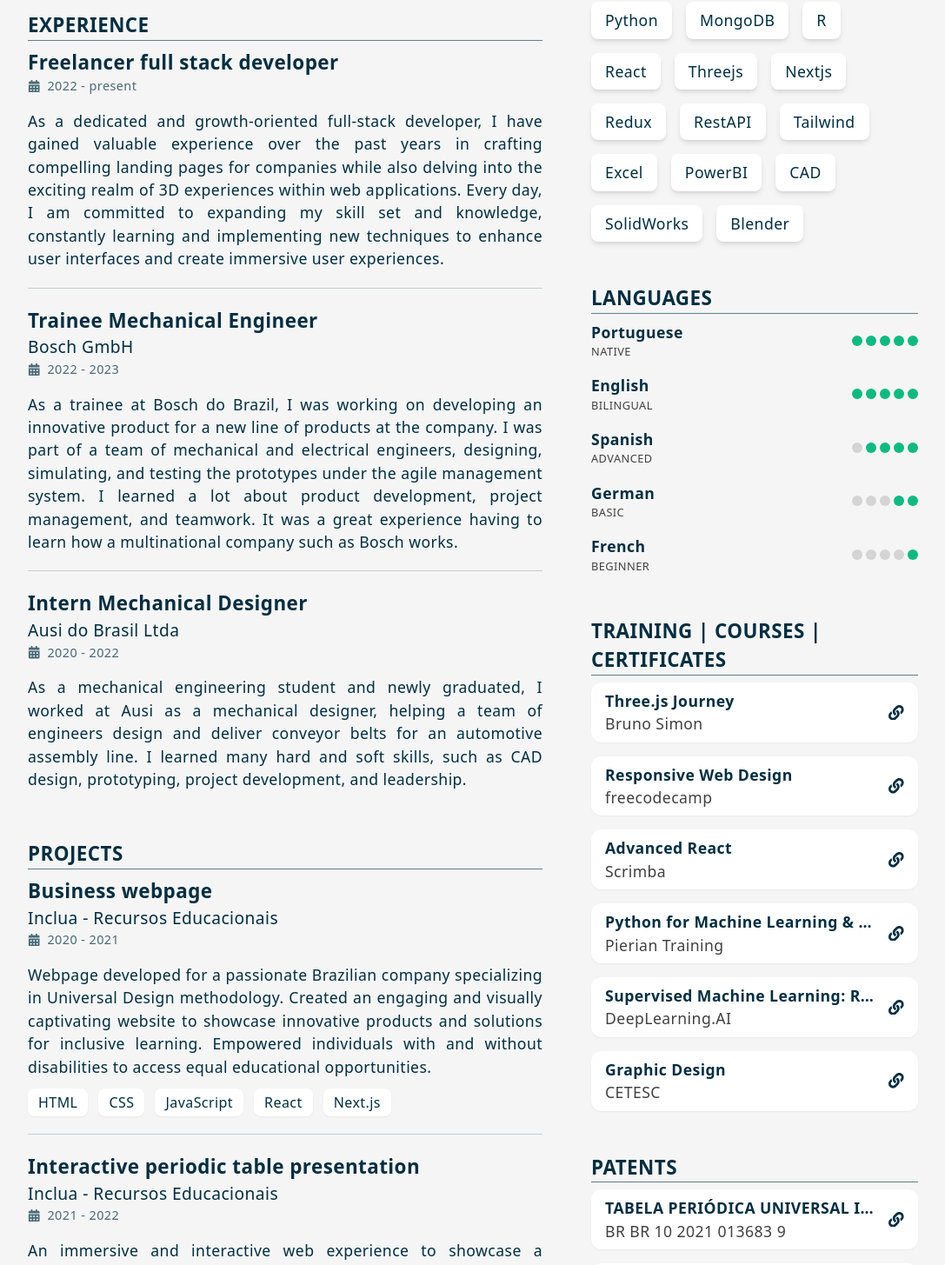
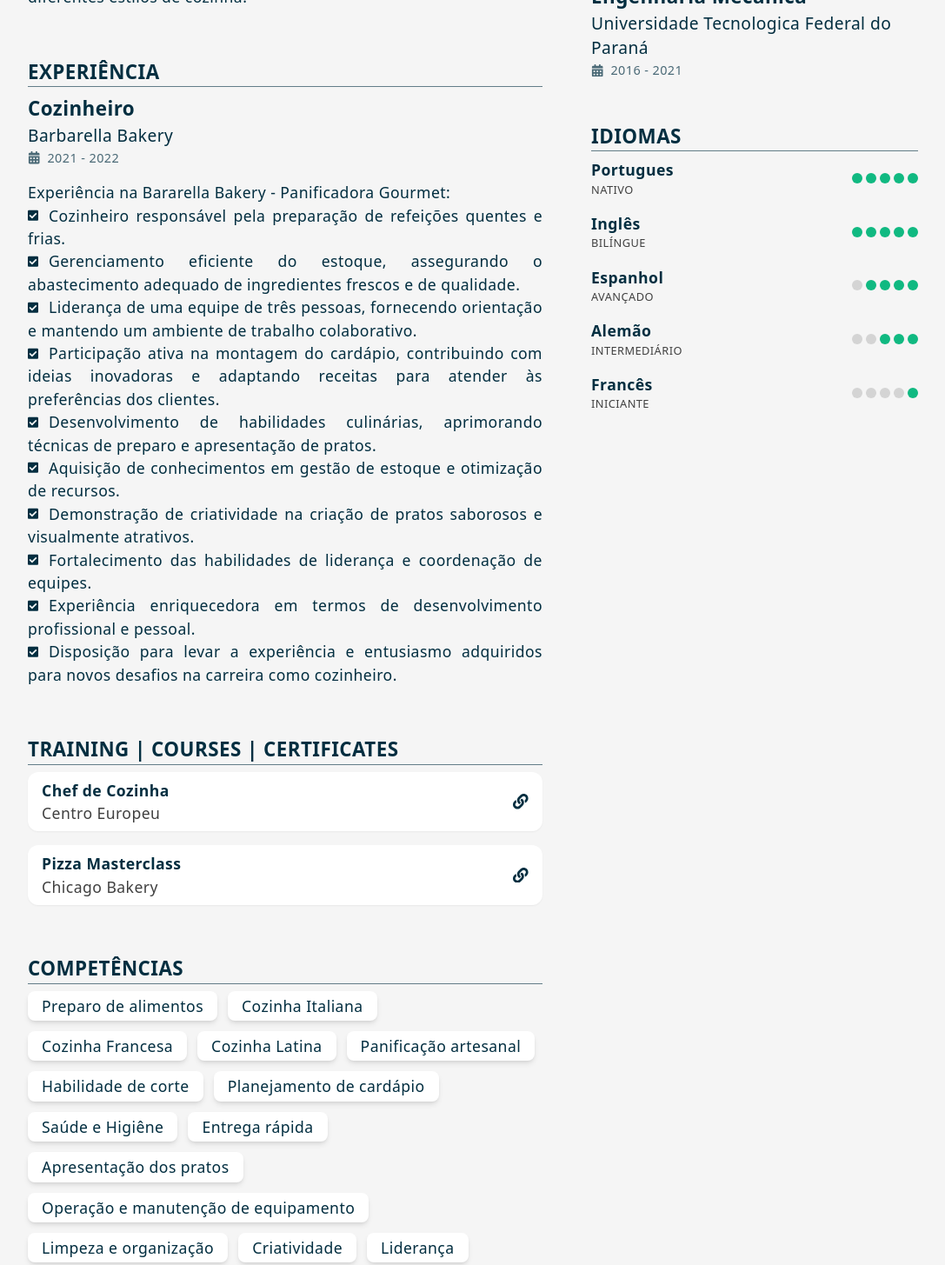
Before and after one commit to Braandt/resume, a React (Vite) app: page / in a window 1280 px wide. Shown: the part 840-2295 px from the top of the page at 87% size, without its empty margins (96-1183 px from the left). Built offline with nearby package versions, Linux system fonts and the light colour scheme.

Commit message:
cook appications

```diff
--- a/src/components/Body.jsx
+++ b/src/components/Body.jsx
@@ -21,8 +21,9 @@ export default function Body() {
 
                 <Experience />
 
-                <Projects />
+                <Courses />
 
+                <Techs />
             </div>
 
             {/* Right */}
@@ -30,14 +31,7 @@ export default function Body() {
 
                 <Education />
 
-                <Techs />
-
                 <Languages />
-
-                <Courses />
-
-                <Patents />
-
             </div>
         </div>
     )
--- a/src/components/Courses.jsx
+++ b/src/components/Courses.jsx
@@ -8,34 +8,12 @@ export default function Courses() {
         >
             <div className="flex flex-col gap-4">
                 <LinkElement
-                    title='Three.js Journey'
-                    subtitle='Bruno Simon'
-                    href='https://threejs-journey.com/certificate/view/15241'
+                    title='Chef de Cozinha'
+                    subtitle='Centro Europeu'
                 />
                 <LinkElement
-                    title='Responsive Web Design'
-                    subtitle='freecodecamp'
-                    href='https://www.freecodecamp.org/certification/fcc3eea5cef-6e3d-407e-a994-692e3852ce1b/responsive-web-design'
-                />
-                <LinkElement
-                    title='Advanced React'
-                    subtitle='Scrimba'
-                    href='https://scrimba.com/learn/react'
-                />
-                <LinkElement
-                    title='Python for Machine Learning & Data Science'
-                    subtitle='Pierian Training'
-                    href='https://www.udemy.com/course/python-for-machine-learning-data-science-masterclass/?kw=python+for+machine+learning&src=sac'
-                />
-                <LinkElement
-                    title='Supervised Machine Learning: Regression and Classification'
-                    subtitle='DeepLearning.AI'
-                    href='https://www.coursera.org/learn/machine-learning?page=1'
-                />
-                <LinkElement
-                    title='Graphic Design'
-                    subtitle='CETESC'
-                    href='https://leobrandtresume.vercel.app/CETESC.pdf'
+                    title='Pizza Masterclass'
+                    subtitle='Chicago Bakery'
                 />
             </div>
         </Block>
--- a/src/components/Education.jsx
+++ b/src/components/Education.jsx
@@ -8,16 +8,24 @@ export default function Education() {
             title='Education'
         >
             <EducationBlock
-                title='Specialization in Data Science'
-                company='Federal University of Technology - Paraná'
+                title='Chef de Cuisine'
+                company='Centro Europeu'
+                date={{ start: '2021', end: '2022' }}
+            />
+
+            <Separator />
+
+            <EducationBlock
+                title='Especialização em Ciência dos Dados'
+                company='Universidade Tecnologica Federal do Paraná'
                 date={{ start: '2022', end: 'present' }}
             />
 
             <Separator />
 
             <EducationBlock
-                title='Mechanical Engineer'
-                company='Federal University of Technology - Paraná'
+                title='Engenharia Mecânica'
+                company='Universidade Tecnologica Federal do Paraná'
                 date={{ start: '2016', end: '2021' }}
             />
         </Block>
--- a/src/components/Experience.jsx
+++ b/src/components/Experience.jsx
@@ -1,4 +1,4 @@
-import { FaCalendarAlt } from "react-icons/fa"
+import { FaCheckSquare } from "react-icons/fa"
 import MyDate from "./MyDate"
 import Block from "./Block"
 
@@ -6,34 +6,58 @@ import Block from "./Block"
 export default function Experience() {
     return (
         <Block
-            title='Experience'
+            title='Experiência'
         >
 
             <ExperienceBlock
-                title='Freelancer full stack developer'
-                date={{ start: '2022', end: 'present' }}
+                title='Cozinheiro'
+                date={{ start: '2021', end: '2022' }}
+                company='Barbarella Bakery'
             >
-                As a dedicated and growth-oriented full-stack developer, I have gained valuable experience over the past years in crafting compelling landing pages for companies while also delving into the exciting realm of 3D experiences within web applications. Every day, I am committed to expanding my skill set and knowledge, constantly learning and implementing new techniques to enhance user interfaces and create immersive user experiences.
-            </ExperienceBlock>
 
-            <Separator />
-
-            <ExperienceBlock
-                title='Trainee Mechanical Engineer'
-                company='Bosch GmbH'
-                date={{ start: '2022', end: '2023' }}
-            >
-                As a trainee at Bosch do Brazil, I was working on developing an innovative product for a new line of products at the company. I was part of a team of mechanical and electrical engineers, designing, simulating, and testing the prototypes under the agile management system. I learned a lot about product development, project management, and teamwork. It was a great experience having to learn how a multinational company such as Bosch works.
-            </ExperienceBlock>
-
-            <Separator />
-
-            <ExperienceBlock
-                title='Intern Mechanical Designer'
-                company='Ausi do Brasil Ltda'
-                date={{ start: '2020', end: '2022' }}
-            >
-                As a mechanical engineering student and newly graduated, I worked at Ausi as a mechanical designer, helping a team of engineers design and deliver conveyor belts for an automotive assembly line. I learned many hard and soft skills, such as CAD design, prototyping, project development, and leadership.
+                Experiência na Bararella Bakery - Panificadora Gourmet:
+                <ul className="">
+                    <li>
+                        <span><FaCheckSquare className="inline mr-3 w-3 mb-1" /></span>
+                        Cozinheiro responsável pela preparação de refeições quentes e frias.
+                    </li>
+                    <li>
+                        <span><FaCheckSquare className="inline mr-3 w-3 mb-1" /></span>
+                        Gerenciamento eficiente do estoque, assegurando o abastecimento adequado de ingredientes frescos e de qualidade.
+                    </li>
+                    <li>
+                        <span><FaCheckSquare className="inline mr-3 w-3 mb-1" /></span>
+                        Liderança de uma equipe de três pessoas, fornecendo orientação e mantendo um ambiente de trabalho colaborativo.
+                    </li>
+                    <li>
+                        <span><FaCheckSquare className="inline mr-3 w-3 mb-1" /></span>
+                        Participação ativa na montagem do cardápio, contribuindo com ideias inovadoras e adaptando receitas para atender às preferências dos clientes.
+                    </li>
+                    <li>
+                        <span><FaCheckSquare className="inline mr-3 w-3 mb-1" /></span>
+                        Desenvolvimento de habilidades culinárias, aprimorando técnicas de preparo e apresentação de pratos.
+                    </li>
+                    <li>
+                        <span><FaCheckSquare className="inline mr-3 w-3 mb-1" /></span>
+                        Aquisição de conhecimentos em gestão de estoque e otimização de recursos.
+                    </li>
+                    <li>
+                        <span><FaCheckSquare className="inline mr-3 w-3 mb-1" /></span>
+                        Demonstração de criatividade na criação de pratos saborosos e visualmente atrativos.
+                    </li>
+                    <li>
+                        <span><FaCheckSquare className="inline mr-3 w-3 mb-1" /></span>
+                        Fortalecimento das habilidades de liderança e coordenação de equipes.
+                    </li>
+                    <li>
+                        <span><FaCheckSquare className="inline mr-3 w-3 mb-1" /></span>
+                        Experiência enriquecedora em termos de desenvolvimento profissional e pessoal.
+                    </li>
+                    <li>
+                        <span><FaCheckSquare className="inline mr-3 w-3 mb-1" /></span>
+                        Disposição para levar a experiência e entusiasmo adquiridos para novos desafios na carreira como cozinheiro.
+                    </li>
+                </ul>
             </ExperienceBlock>
         </Block>
     )
--- a/src/components/Languages.jsx
+++ b/src/components/Languages.jsx
@@ -3,16 +3,16 @@ import Block from "./Block"
 export default function Languages() {
 
     const languages = [
-        { language: 'Portuguese', level: 'Native', score: 5 },
-        { language: 'English', level: 'Bilingual', score: 5 },
-        { language: 'Spanish', level: 'Advanced', score: 4 },
-        { language: 'German', level: 'Basic', score: 2 },
-        { language: 'French', level: 'Beginner', score: 1 },
+        { language: 'Portugues', level: 'Nativo', score: 5 },
+        { language: 'Inglês', level: 'Bilíngue', score: 5 },
+        { language: 'Espanhol', level: 'Avançado', score: 4 },
+        { language: 'Alemão', level: 'Intermediário', score: 3 },
+        { language: 'Francês', level: 'Iniciante', score: 1 },
     ]
 
     return (
         <Block
-            title='languages'
+            title='Idiomas'
         >
             <div className="flex flex-col gap-4">
                 {languages.map(language => (
--- a/src/components/PrintButton.jsx
+++ b/src/components/PrintButton.jsx
@@ -3,7 +3,7 @@ import { FaPrint } from "react-icons/fa";
 export default function PrintButton() {
     return (
         <a
-            href="/Resume - Leonardo Brandt.pdf"
+            href="/Cozinheiro - Leonardo Brandt.pdf"
             target="_blank"
             className="fixed top-6 right-6 group
             md:right-12"
--- a/src/components/Projects.jsx
+++ b/src/components/Projects.jsx
@@ -5,7 +5,7 @@ import MyDate from "./MyDate";
 export default function Projects() {
     return (
         <Block
-            title='Projects'
+            title='Pessoal'
         >
 
             <ProjectBlock
--- a/src/components/Techs.jsx
+++ b/src/components/Techs.jsx
@@ -2,31 +2,31 @@ import Block from "./Block"
 
 export default function Techs() {
 
-    const techs = ['Html',
-        'CSS',
-        'Javascript',
-        'C',
-        'Python',
-        'MongoDB',
-        'R',
-        'React',
-        'Threejs',
-        'Nextjs',
-        'Redux',
-        'RestAPI',
-        'Tailwind',
-        'Excel',
-        'PowerBI',
-        'CAD',
-        'SolidWorks',
-        'Blender'
+    const techs = [
+        'Preparo de alimentos',
+        'Cozinha Italiana',
+        'Cozinha Francesa',
+        'Cozinha Latina',
+        'Panificação artesanal',
+        'Habilidade de corte',
+        'Planejamento de cardápio',
+        'Saúde e Higiêne',
+        'Entrega rápida',
+        'Apresentação dos pratos',
+        'Operação e manutenção de equipamento',
+        'Limpeza e organização',
+        'Criatividade',
+        'Liderança',
+        'Flexibilidade',
+        'Fácil comunicação',
+        'Planejamento de cozinha',
     ]
 
     return (
         <Block
-            title='tech stack'
+            title='Competências'
         >
-            <div className="flex gap-4 flex-wrap">
+            <div className="flex flex-wrap gap-3">
                 {techs.map(tech => (
                     <Tech
                         key={tech}
@@ -41,7 +41,7 @@ export default function Techs() {
 
 function Tech({ children }) {
     return (
-        <div className="bg-white shadow-md px-4 py-2 rounded-lg text-color1-100 cursor-default">
+        <div className="bg-white shadow-md px-4 py-1 rounded-lg text-color1-100 cursor-default w-fit">
             {children}
         </div>
     )
```
Also changed, not shown: src/components/Header.jsx (+3 -5 lines), src/components/Summary.jsx (+5 -2 lines), 1 other file (tests, documents, lock files or other folders).
